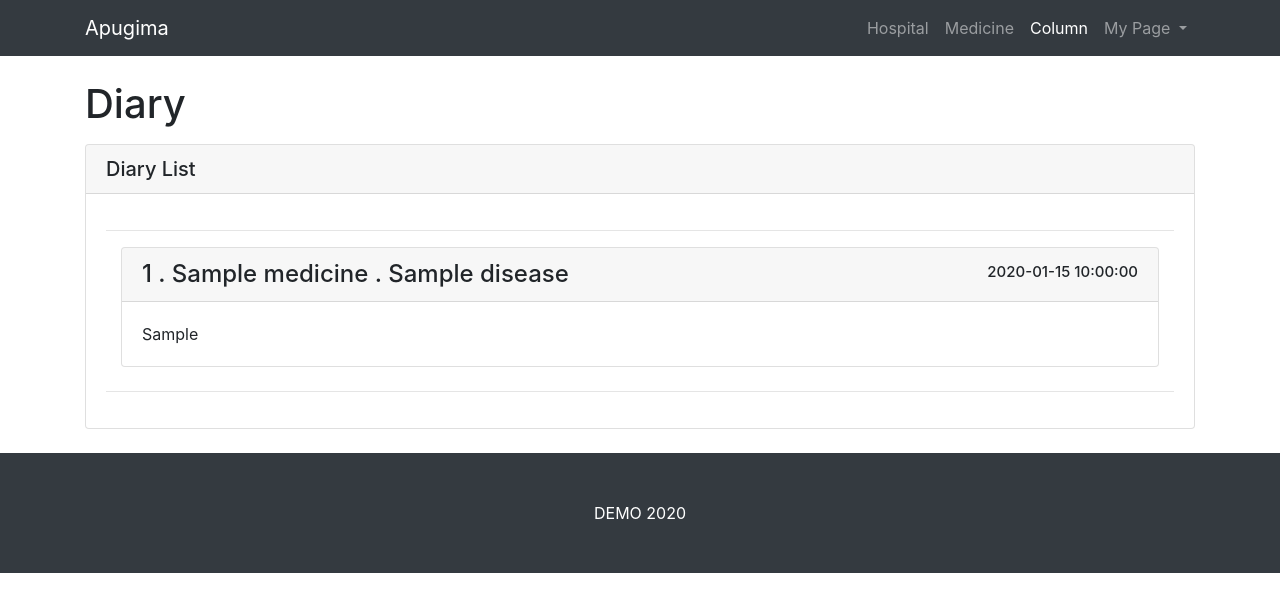
After one commit to bgy1060/DEMO_APUGIMA, a PHP site: page /diary.php in a window 1280 px wide. The commit adds this page. Shown: the top 612 px of the page. Run offline with PHP 8.4, Linux system fonts and the light colour scheme; the visitor is signed in with stand-in values (Sample User, id 1); tables that the repository leaves empty or names only in its code hold one stand-in row (values such as "Sample post").

Commit message:
add diary

```diff
--- /dev/null
+++ b/diary.php
@@ -0,0 +1,170 @@
+
+<?php
+    include_once 'includes/dbh.inc.php';
+    session_start();
+    if(!isset($_SESSION['userid'])){?>
+        <script>
+             alert("Please log in first.");
+             location.replace("./login.php");
+        </script>
+    <?php
+    }
+?>
+
+<!DOCTYPE html>
+<html>
+<style>
+.col-lg-4{
+	max-width:none !important;
+}
+.card-date{
+	font-size: 15px;
+    position: absolute;
+    right: 20px;
+    top: 15px;
+}
+</style>
+
+<head>
+	<meta charset="utf-8">
+	<meta name="viewport" content="width=device-width, initial-scale=1, shrink-to-fit=no">
+	<meta name="description" content="">
+	<meta name="author" content="">
+
+	<title>Apugima</title>
+
+	<!-- Bootstrap core CSS -->
+	<link href="vendor/bootstrap/css/custom.css" rel="stylesheet">
+
+	<!-- Custom styles for this template -->
+	<link href="css/modern-business.css" rel="stylesheet">
+</head>
+
+<body>
+ <!-- Navigation -->
+ <nav class="navbar fixed-top navbar-expand-lg navbar-dark bg-dark fixed-top">
+    <div class="container">
+      <a class="navbar-brand" href="index.html">Apugima</a>
+      <button class="navbar-toggler navbar-toggler-right" type="button" data-toggle="collapse" data-target="#navbarResponsive" aria-controls="navbarResponsive" aria-expanded="false" aria-label="Toggle navigation">
+        <span class="navbar-toggler-icon"></span>
+      </button>
+      <div class="collapse navbar-collapse" id="navbarResponsive">
+        <ul class="navbar-nav ml-auto">
+          <li class="nav-item">
+            <a class="nav-link" href="hospitals.php">Hospital</a>
+          </li>
+          <li class="nav-item">
+            <a class="nav-link" href="medicines.php">Medicine</a>
+          </li>
+					<li class="nav-item">
+						<a class="nav-link active" href="columns.php">Column</a>
+					</li>
+          <li class="nav-item dropdown">
+            <a class="nav-link dropdown-toggle" href="#" id="navbarDropdownPages" data-toggle="dropdown" aria-haspopup="true" aria-expanded="false">
+              My Page
+            </a>
+            <div class="dropdown-menu dropdown-menu-right" aria-labelledby="navbarDropdownPages">
+              <a class="dropdown-item" href="#">Diary</a>
+              <a class="dropdown-item" href="prescriptions.php">Prescriptions</a>
+              <a class="dropdown-item" href="myreview.php">My Review</a>
+							<a class="dropdown-item" href="manage.php">Manage</a>
+            </div>
+          </li>
+        </ul>
+      </div>
+    </div>
+  </nav>
+  <!-- Page Content -->
+  <div class="container">
+
+    <!-- Page Heading/Breadcrumbs -->
+		<div style="display: flex !important;">
+    <h1 class="mt-4 mb-3">Diary</h1>
+		<div class="mt-auto mb-3 ml-auto"></div>
+		</div>
+
+    <!-- Content Row -->
+    <!-- Search Widget -->
+
+    <div class="card mb-4">
+      <h5 class="card-header">Diary List</h5>
+      <div class="card-body">
+          <span class="input-group-append">
+          </span>
+        </form>
+				<hr>
+				<!-- Comment with nested comments -->
+				<?php
+					load_columns($conn);
+				?>
+
+				<hr>
+      </div>
+
+	  </div>
+
+  </div>
+  <!-- /.container -->
+
+ <!-- Footer -->
+ <footer class="py-5 bg-dark">
+    <div class="container">
+      <p class="m-0 text-center text-white">DEMO 2020</p>
+    </div>
+    <!-- /.container -->
+  </footer>
+
+  <!-- Bootstrap core JavaScript -->
+  <script src="vendor/jquery/jquery.min.js"></script>
+  <script src="vendor/bootstrap/js/bootstrap.bundle.min.js"></script>
+
+  <?php
+	function load_columns($conn){
+        $user_id = $_SESSION['userid'];
+		$sql = "SELECT * FROM diaries WHERE uid=$user_id;";
+		$result = mysqli_query($conn, $sql);
+        $resultCheck = mysqli_num_rows($result);
+        $count=1;
+
+
+		if($resultCheck > 0){
+			while($row = mysqli_fetch_assoc($result)){
+
+
+                $diary_id = $row['diary_id'];
+                $date = $row['diary_date'];
+				$content = $row['memo'];
+                $medicine_id=$row['medicine_id'];
+                $disease_id=$row['disease_id'];
+
+
+                $medicine_query="SELECT medicine_name FROM medicines WHERE medicine_id='$medicine_id'";
+                $medicine_result=mysqli_query($conn, $medicine_query);
+                $medicine_name=mysqli_fetch_assoc($medicine_result);
+                $medicine=$medicine_name['medicine_name'];
+
+
+                $disease_query="SELECT disease_name FROM diseases WHERE disease_id='$disease_id'";
+                $disease_result=mysqli_query($conn, $disease_query);
+                $disease_name=mysqli_fetch_assoc($disease_result);
+                $disease=$disease_name['disease_name'];
+
+
+				echo "<div class='col-lg-4 mb-4'>
+					<div class='card h-100'>
+					  <h4 class='card-header'>$count . $medicine . $disease
+					  	<p class='card-date'> $date</p>
+					  </h4>
+						<div class='card-body'>
+							<p class='card-text'>$content</p>
+						</div>
+					</div>
+                  </div>";
+                  $count+=1;
+			}
+		}
+	}
+  ?>
+</body>
+
+</html>
--- a/index.php
+++ b/index.php
@@ -45,7 +45,7 @@
               My Page
             </a>
             <div class="dropdown-menu dropdown-menu-right" aria-labelledby="navbarDropdownPages">
-              <a class="dropdown-item" href="#">Diary</a>
+              <a class="dropdown-item" href="diary.php">Diary</a>
               <a class="dropdown-item" href="prescriptions.php">Prescriptions</a>
               <a class="dropdown-item" href="myreview.php">My Review</a>
 							<a class="dropdown-item" href="manage.php">Manage</a>
```
